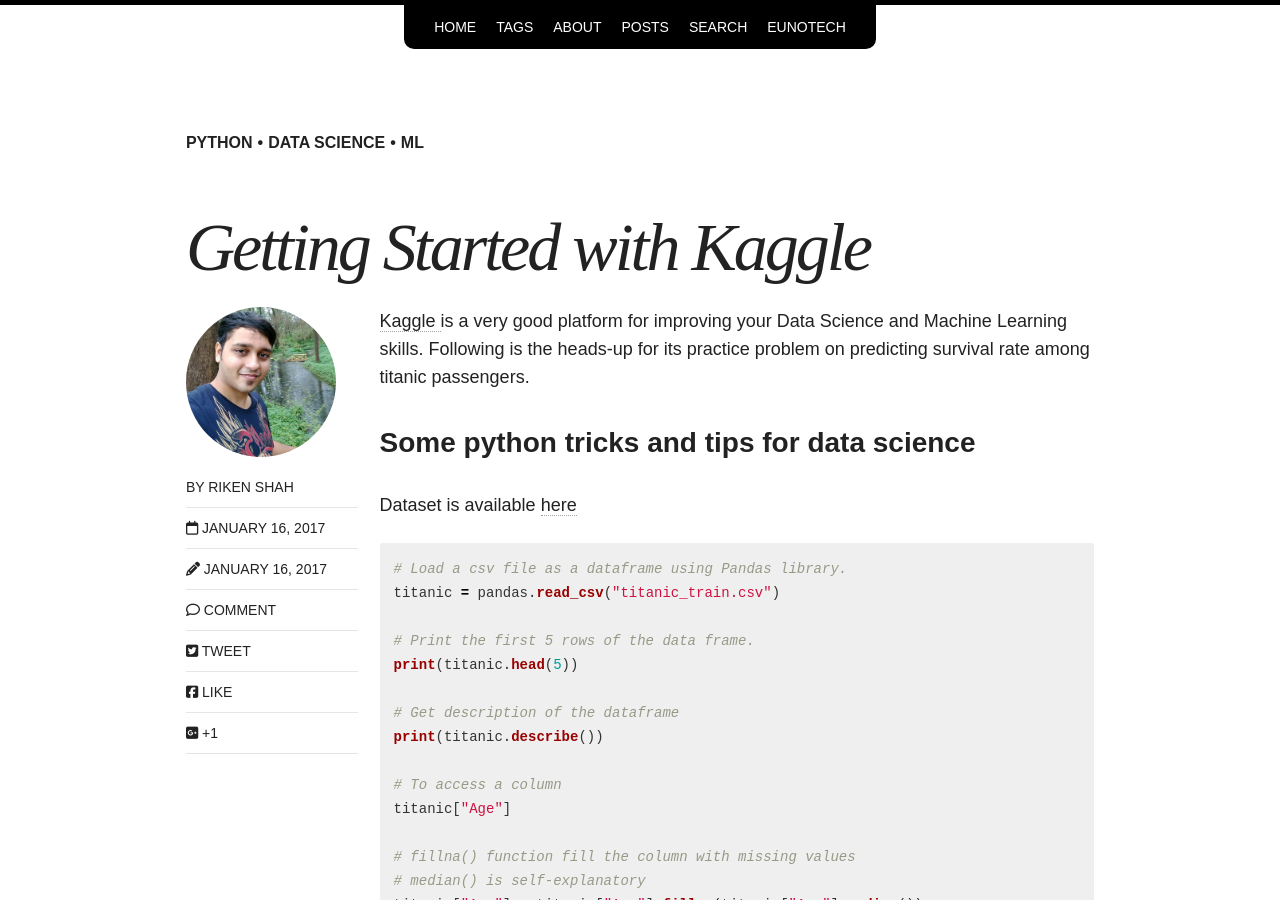
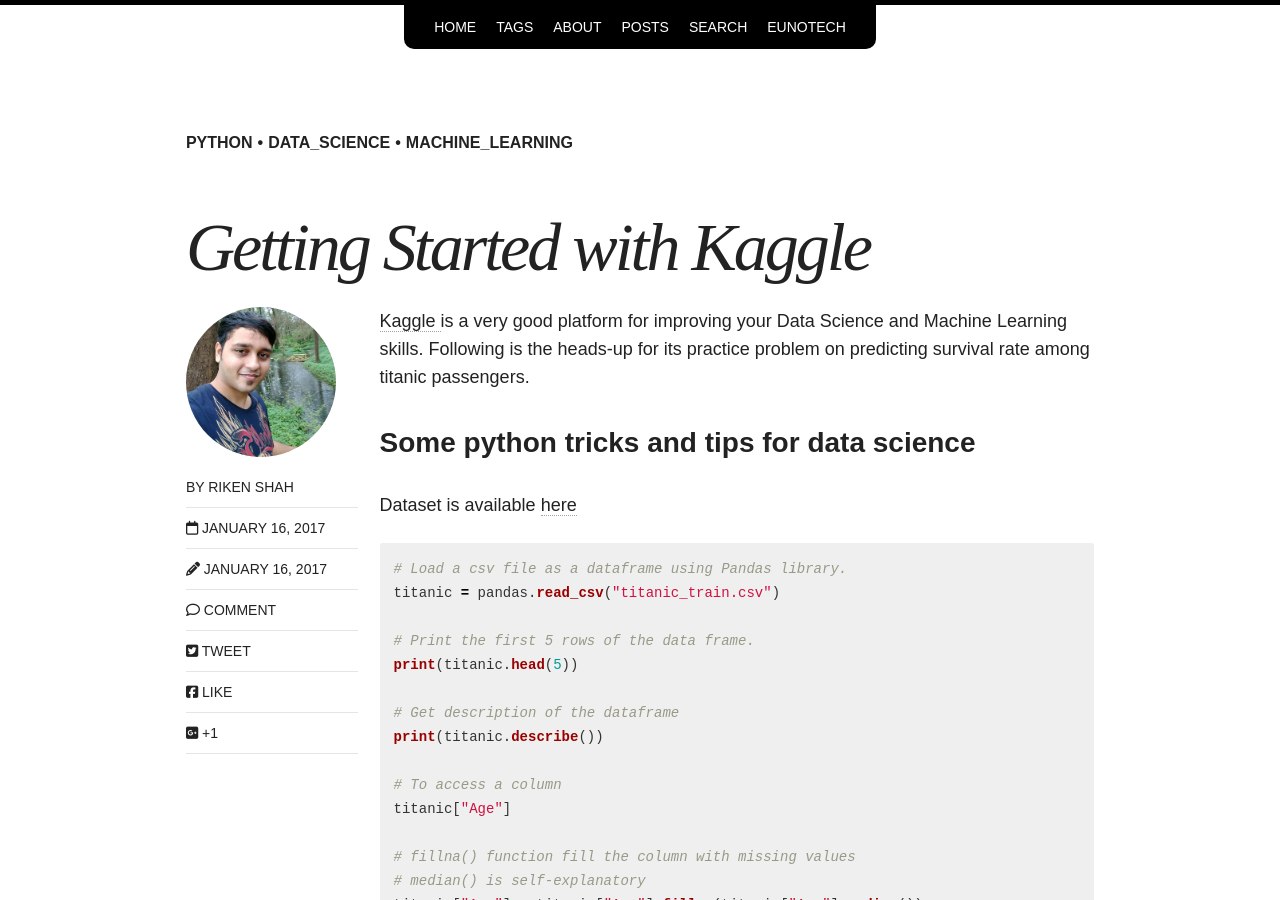
Before and after one commit to rikenshah/rikenshah.github.io, a Jekyll site: the page built from _posts/articles/2017-01-16-getting-started-with-kaggle.md, in a window 1280 px wide and 900 px high. Built offline with Jekyll 4.4.1, drawn with Linux system fonts in a browser that asks for light colours; nearby versions of some CDN libraries; comment, search, counter and statistics services are not loaded.

Commit message:
Update 2017-01-16-getting-started-with-kaggle.md

```diff
--- a/_posts/articles/2017-01-16-getting-started-with-kaggle.md
+++ b/_posts/articles/2017-01-16-getting-started-with-kaggle.md
@@ -3,7 +3,7 @@
 title: Getting Started with Kaggle
 excerpt: "Improving your data science skill in Kaggle"
 categories: articles
-tags: [python, data science, ml]
+tags: [python, data_science, machine_learning]
 author: riken_shah
 comments: true
 share: true
```
